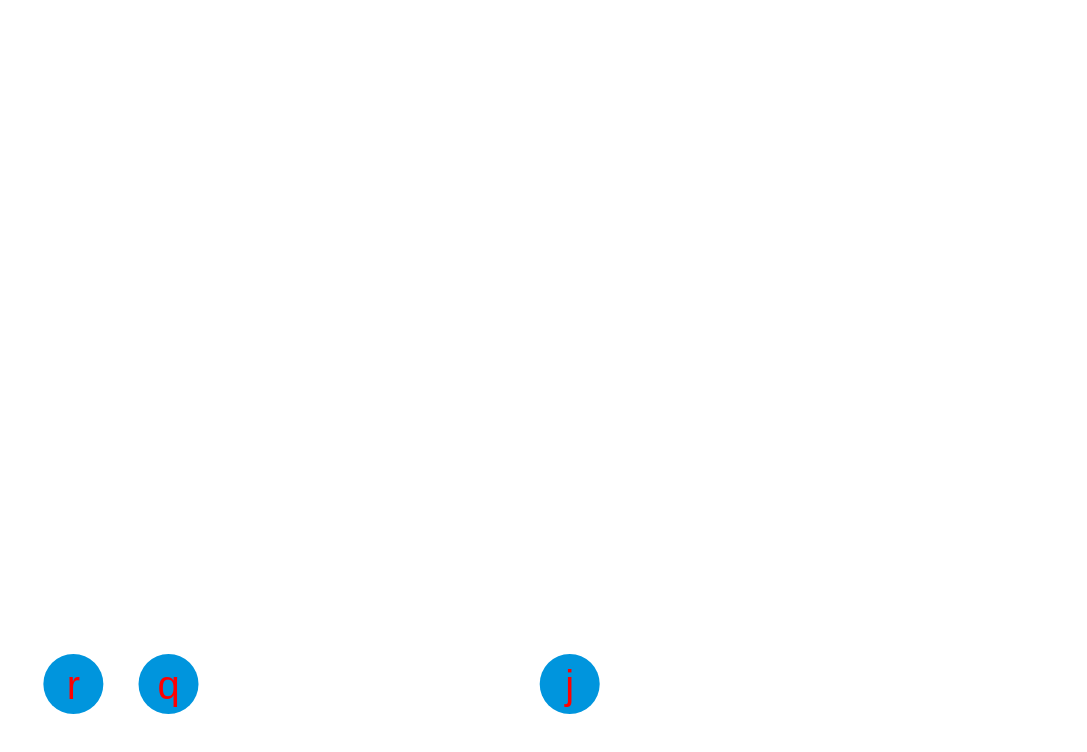
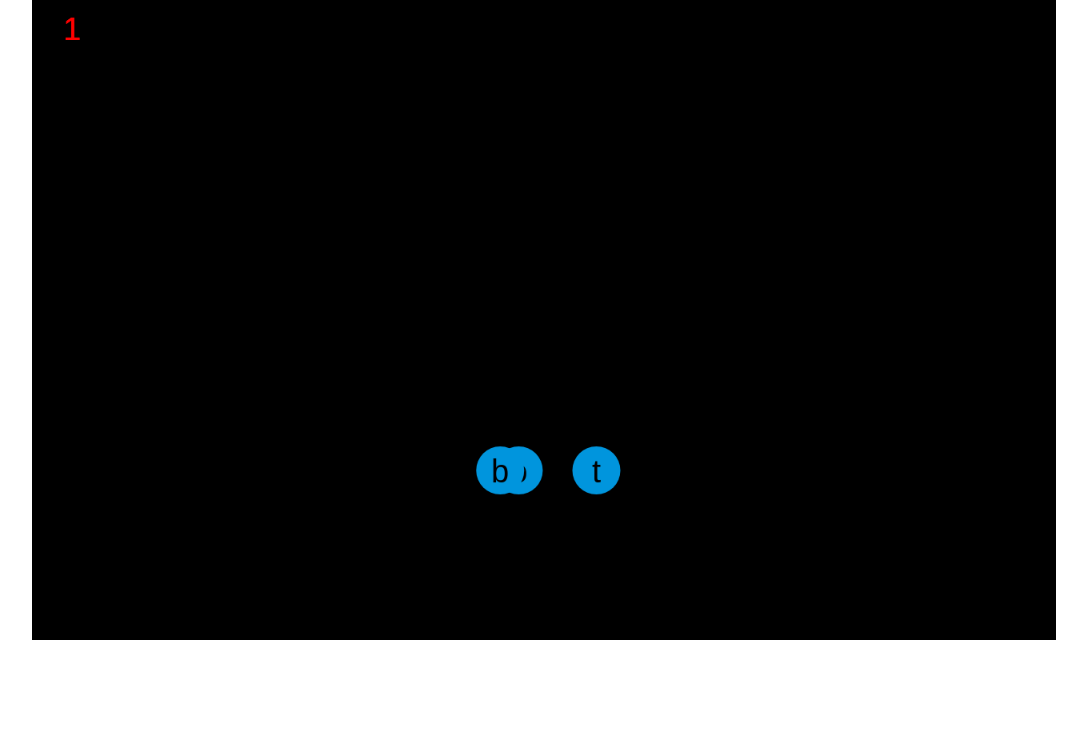
Before and after one commit to michaeltorres1/keyboard-fruit-ninja, a website built with webpack: page dist/index.html in a window 1280 px wide. Shown: the whole page, without its empty margins (96-1183 px from the left). Built offline with nearby package versions, Linux system fonts and the light colour scheme.

Commit message:
quick commit

```diff
--- a/src/assets/stylesheets/canvas.scss
+++ b/src/assets/stylesheets/canvas.css
@@ -4,12 +4,12 @@
 }
 
 canvas {
-  background: #eee;
   display: block;
   margin: 0 auto;
 }
 
 #canvas {
-  width: 100%;
-  height: 100%;
+  width: 80%;
+  height: 80%;
+  background-color: black;
 }
--- a/src/classes/Fruit.js
+++ b/src/classes/Fruit.js
@@ -1,5 +1,5 @@
 class Fruit {
-  constructor(x, y, ctx) {
+  constructor(x, y, ctx, level) {
     this.x = x;
     this.y = y;
     this.ctx = ctx;
@@ -9,6 +9,11 @@ class Fruit {
     this.sliced = false;
     this.visibility = true;
     this.keyPressed = false;
+    if (level === undefined) {
+      this.level = "1";
+    } else {
+      this.level = level;
+    }
   }
 
   draw() {
@@ -18,9 +23,14 @@ class Fruit {
     this.ctx.fill();
     this.ctx.beginPath();
     this.ctx.font = "40px Arial";
-    this.ctx.fillStyle = "red";
+    this.ctx.fillStyle = "black";
     this.ctx.textAlign = "center";
     this.ctx.fillText(this.letter, this.x, this.y + 15);
+    this.ctx.fill();
+    this.ctx.beginPath();
+    this.ctx.font = "40px Arial";
+    this.ctx.fillStyle = "red";
+    this.ctx.fillText(this.level, 50, 50);
     this.ctx.fill();
   }
 
--- a/src/classes/game.js
+++ b/src/classes/game.js
@@ -6,7 +6,67 @@ class Game {
     this.fruits = [];
     this.nextFruits = [];
     this.animate = this.animate.bind(this);
+  }
 
+  // logic for animation
+  animate() {
+    // clear the canvas
+    this.ctx.clearRect(0, 0, innerWidth, innerHeight);
+
+    for (let i = 0; i < this.fruits.length; i++) {
+      // If fruit is dropped off canvas then reinitialize fruit with new fruit
+      this.reinitializeNewFruit();
+      // reset this.fruits with this.nextFruits
+      this.resetWithNextFruits();
+
+      document.addEventListener('keypress', logKey);
+      let that = this.fruits;
+      let thatFunc = this.generateMoreFruit;
+      let myCtx = this.ctx;
+      let thatLevel = "";
+
+      function logKey(e) {
+        for (let i = 0; i < that.length; i++) {
+          if (that[i]["letter"] === e.key) {
+            that.splice(i, 1);
+          }
+        }
+
+        if (that.length === 0) {
+          if (thatLevel === "") {
+            thatLevel = 0;
+          }
+
+          thatLevel += 1;
+          that = thatFunc(that, myCtx, thatLevel);
+        }
+      }
+
+      // update and draw if defined
+      this.updateAndDraw(i);
+    }
+
+    let x = requestAnimationFrame(this.animate);
+  }
+
+  reinitializeNewFruit() {
+    for (let i = 0; i < this.fruits.length; i++) {
+      if (this.fruits.length) {
+        if (this.fruits[i].visibility === false) {
+          let x = Math.random() * innerWidth;
+          let y = canvas.height;
+          this.nextFruits.push(new Fruit(x, y, this.ctx));
+          this.fruits.splice(i, 1);
+        }
+      }
+    }
+  }
+
+  resetWithNextFruits() {
+    if (this.fruits.length === 0) {
+      this.fruits = this.nextFruits;
+      this.nextFruits = [];
+    }
   }
 
   generateFruits() {
@@ -25,77 +85,27 @@ class Game {
     }
   }
 
-  // logic for animation
-  animate() {
-    // clear the canvas
-    this.ctx.clearRect(0, 0, innerWidth, innerHeight);
-
-    for (let i = 0; i < this.fruits.length; i++) {
-      // if fruit is dropped off canvas then reinitialize fruit with new fruit
-      if (this.fruits.length) {
-        if (this.fruits[i].visibility === false) {
+  generateMoreFruit(that, ctx, thatLevel) {
     let x = Math.random() * innerWidth;
     let y = canvas.height;
-          // this.fruits[i] = new Fruit(x, y, this.ctx);
-          // this.nextFruits[i] = new Fruit(x, y, this.ctx);
-          this.nextFruits.push(new Fruit(x, y, this.ctx));
-          this.fruits.splice(i, 1);
-        }
+
+    thatLevel += 1;
+    for (let i = 0; i < 7; i++) {
+      that.push(new Fruit(x, y, ctx, thatLevel));
     }
 
-      if (this.fruits.length === 0) {
-        this.fruits = this.nextFruits;
-        this.nextFruits = [];
+    return that;
   }
 
-      document.addEventListener('keypress', logKey);
-      var that = this.fruits;
-      var thatFunc = this.generateMoreFruit;
-      var myCtx = this.ctx;
-
-      function logKey(e) {
-        let i = 0;
-        for (i; i < that.length; i++) {
-          if (that[i]["letter"] === e.key) {
-            that.splice(i, 1);
-          }
-        }
-
-        if (that.length === 0) {
-          i = 0;
-          debugger
-          that = thatFunc(that, myCtx);
-          that[i].update();
-          that[i].draw();
-        }
-      }
-
-      if (this.fruits.length < 0) {
-        let x = Math.random() * innerWidth;
-        let y = canvas.height;
-        this.fruits[0] = new Fruit(x, y, this.ctx);
-        this.fruits[1] = new Fruit(x, y, this.ctx);
-        this.fruits[2] = new Fruit(x, y, this.ctx);
-      }
-
+  updateAndDraw(i) {
     if (this.fruits[i] !== undefined) {
       this.fruits[i].update();
       this.fruits[i].draw();
     }
   }
 
-    requestAnimationFrame(this.animate);
-  }
-
-  generateMoreFruit(that, ctx) {
-    let x = Math.random() * innerWidth;
-    let y = canvas.height;
-
-    that[0] = new Fruit(x, y, ctx);
-    that[1] = new Fruit(x, y, ctx);
-    that[2] = new Fruit(x, y, ctx);
-
-    return that;
+  playGame() {
+    this.animate();
   }
 }
 
--- a/src/index.js
+++ b/src/index.js
@@ -6,4 +6,4 @@ canvas.height = window.innerHeight;
 let ctx = canvas.getContext('2d');
 let newGame = new Game(ctx);
 newGame.generateFruits();
-newGame.animate();
+newGame.playGame();
```
Also changed, not shown: dist/index.html, dist/main.js. Lines whose indentation alone changed are shown as unchanged.
